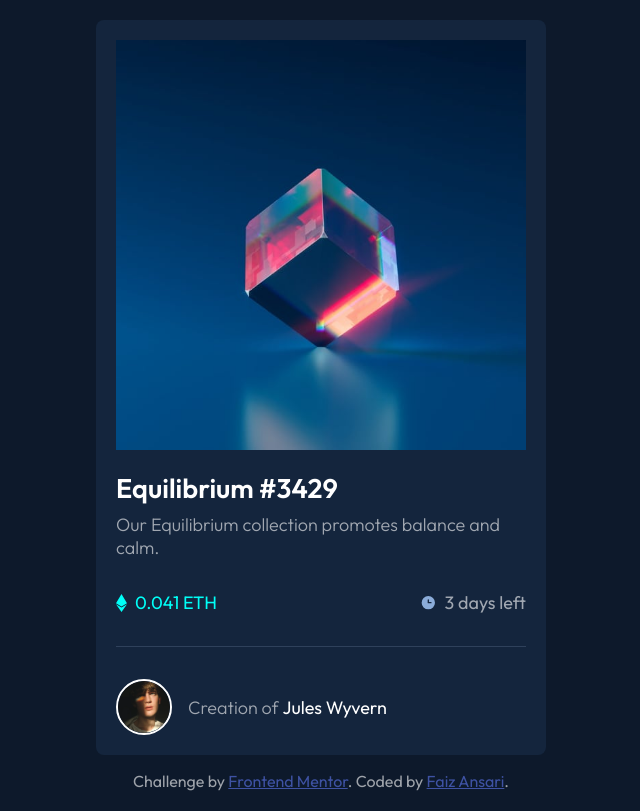
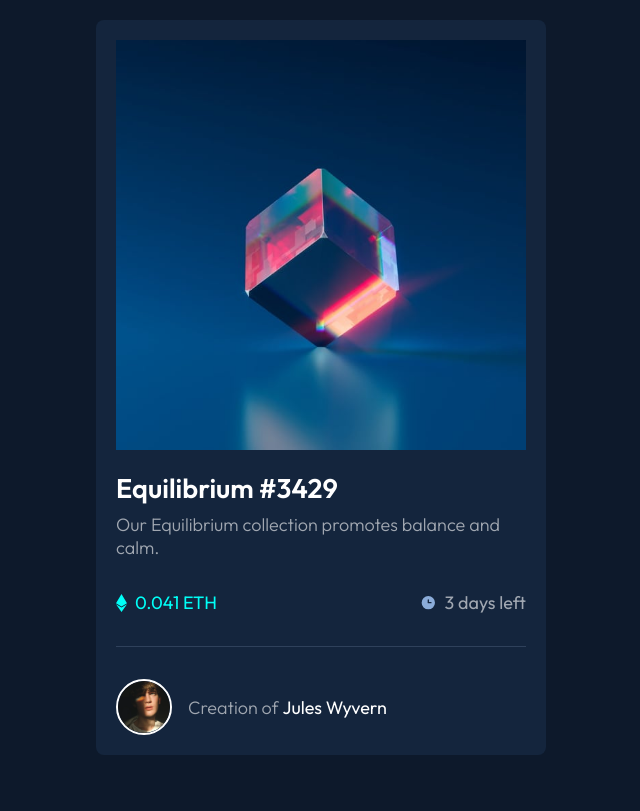
Before and after one commit to faiz579/NFT-preview-card-component---Faiz, a plain HTML site: page index.html in a window 1280 px wide. Shown: the whole page, without its empty margins (319-959 px from the left). Drawn offline with Linux system fonts and the light colour scheme.

Commit message:
Update index.html

```diff
--- a/index.html
+++ b/index.html
@@ -38,9 +38,6 @@
 
   </div>
 
-  <div class="attribution">
-    Challenge by <a href="https://www.frontendmentor.io?ref=challenge" target="_blank">Frontend Mentor</a>.
-    Coded by <a href="#">Faiz Ansari</a>.
-  </div>
+
 </body>
 </html>
```
